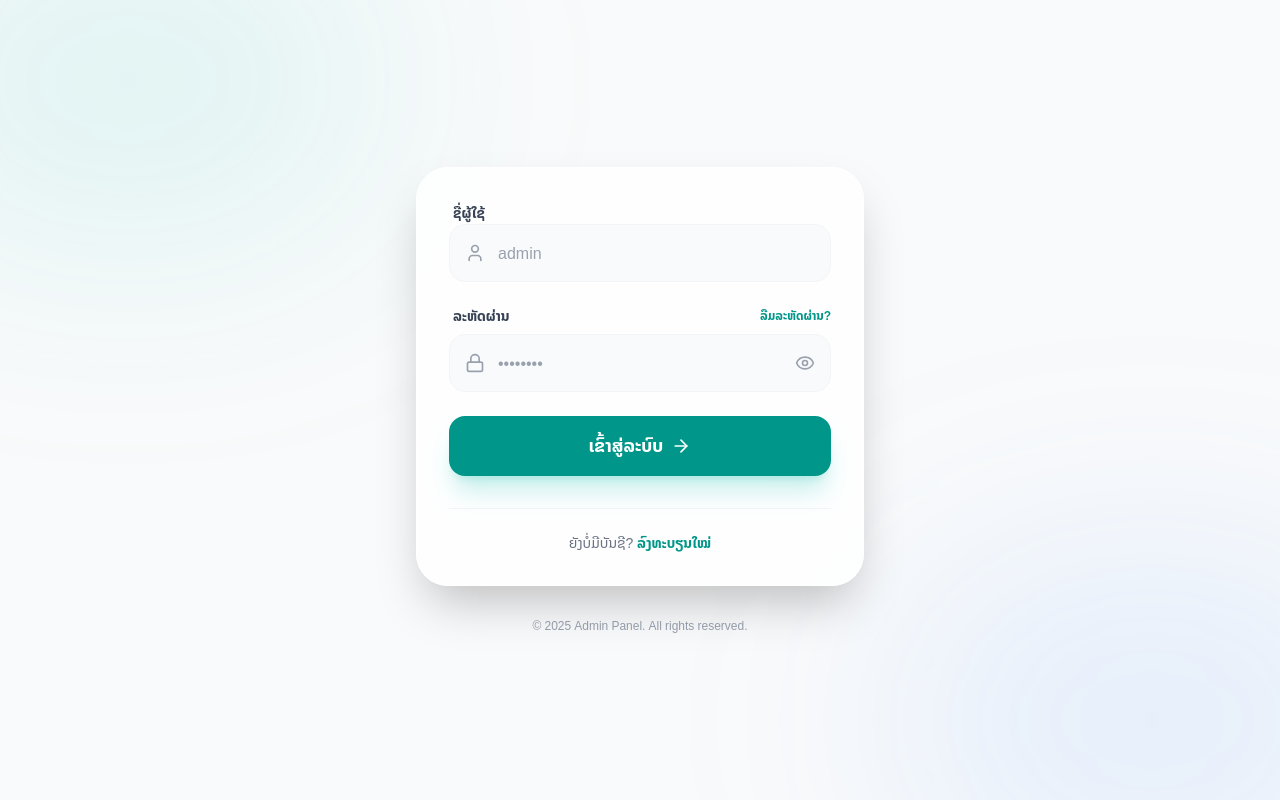
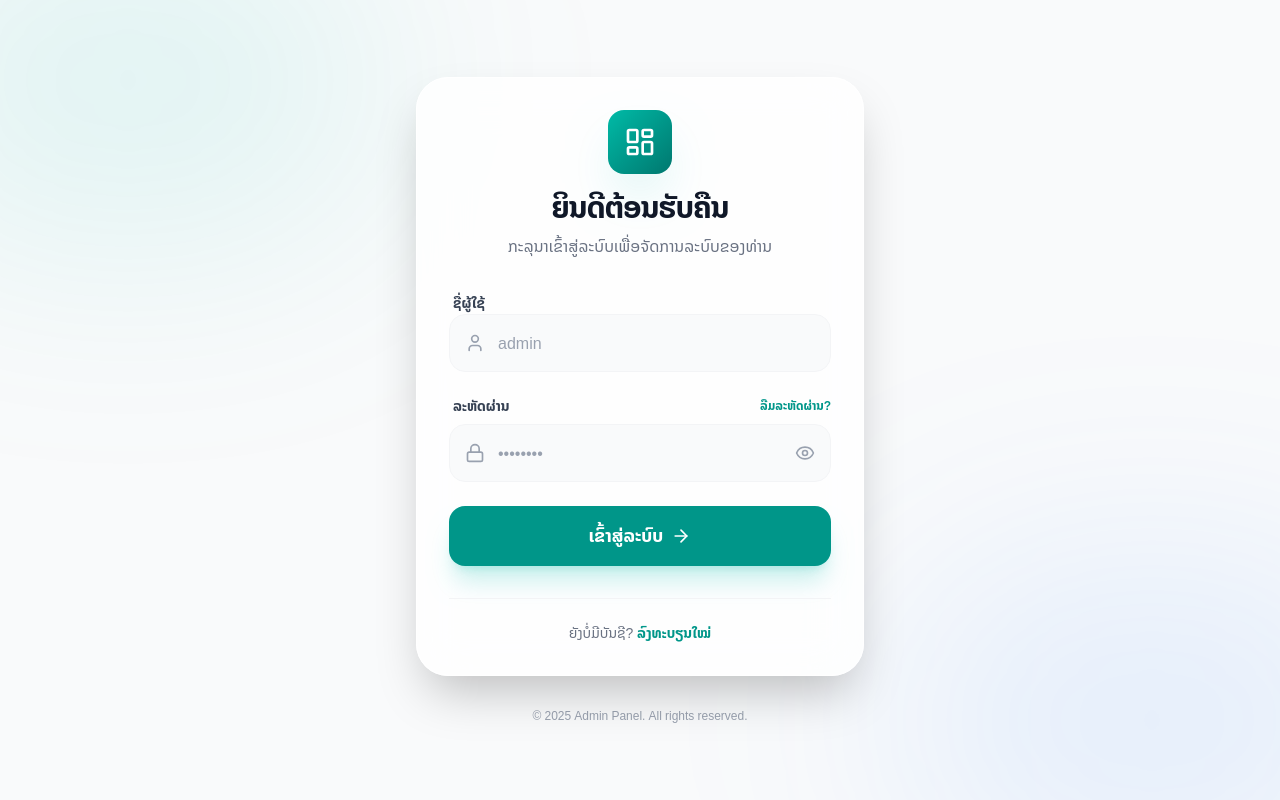
Before and after one commit to huevangxp/next-beginner, a Next.js app: page /login in a window 1280 px wide. Built offline with nearby package versions, Linux system fonts and the light colour scheme.

Commit message:
commit Thu 12/18/2025 13:29:08.19

```diff
--- a/app/login/page.tsx
+++ b/app/login/page.tsx
@@ -49,10 +49,19 @@ const LoginPage = () => {
       </div>
 
       <div className="w-full max-w-md relative z-10">
-        {/* Logo Section */}
-
         {/* Login Card */}
         <div className="bg-white/80 dark:bg-gray-900/80 backdrop-blur-xl p-8 rounded-[32px] border border-white dark:border-gray-800 shadow-2xl animate-in fade-in zoom-in-95 duration-500">
+          <div className="flex flex-col items-center mb-8 animate-in fade-in slide-in-from-top-4 duration-700">
+            <div className="w-16 h-16 bg-gradient-to-br from-teal-500 to-teal-700 rounded-2xl flex items-center justify-center shadow-2xl shadow-teal-500/20 mb-4">
+              <LayoutDashboard className="text-white w-8 h-8" />
+            </div>
+            <h1 className="text-3xl font-bold text-gray-900 dark:text-white tracking-tight">
+              ຍິນດີຕ້ອນຮັບຄືນ
+            </h1>
+            <p className="text-gray-500 dark:text-gray-400 mt-2">
+              ກະລຸນາເຂົ້າສູ່ລະບົບເພື່ອຈັດການລະບົບຂອງທ່ານ
+            </p>
+          </div>
           <form onSubmit={handleSubmit} className="space-y-6">
             {error && (
               <div className="p-4 bg-red-50 dark:bg-red-900/20 border border-red-100 dark:border-red-900/30 rounded-2xl text-red-600 dark:text-red-400 text-sm font-medium animate-in shake duration-300">
```
